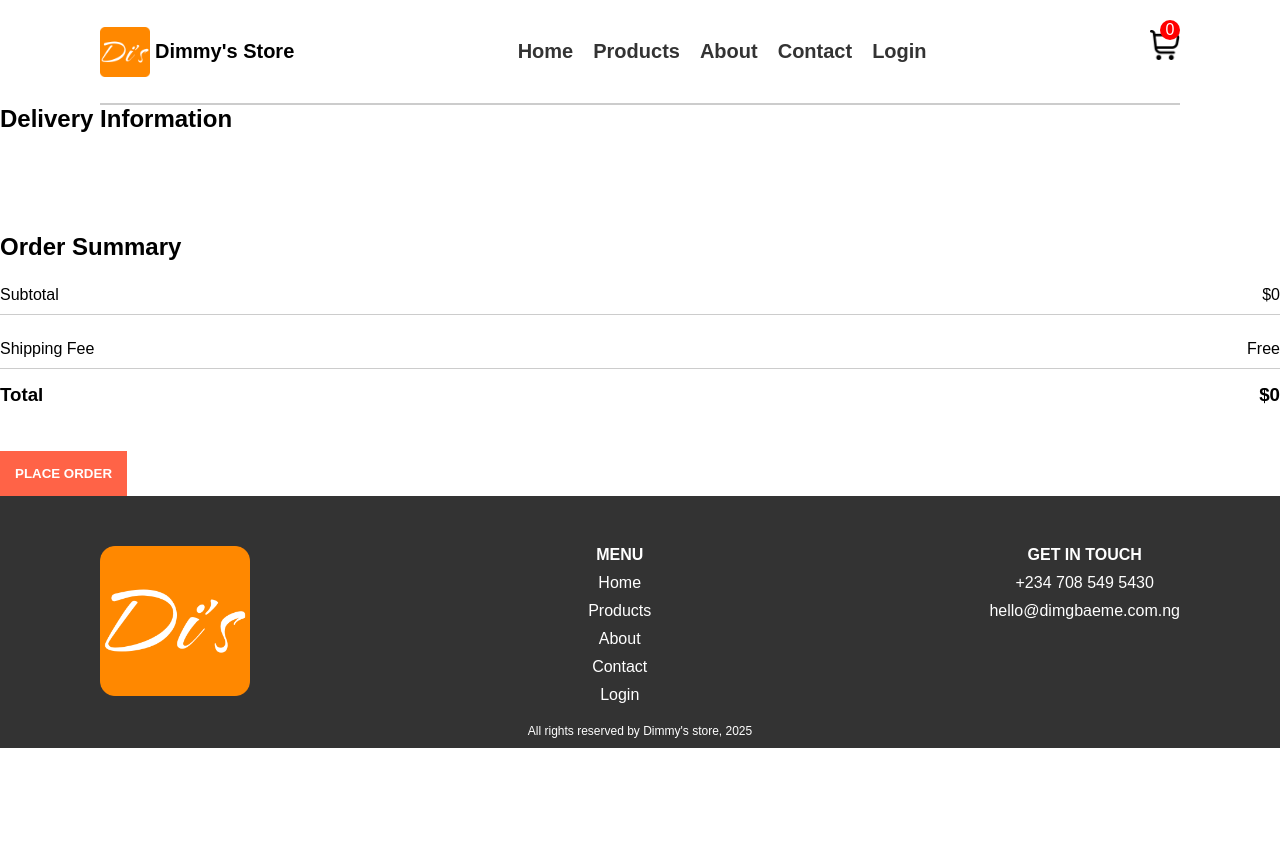
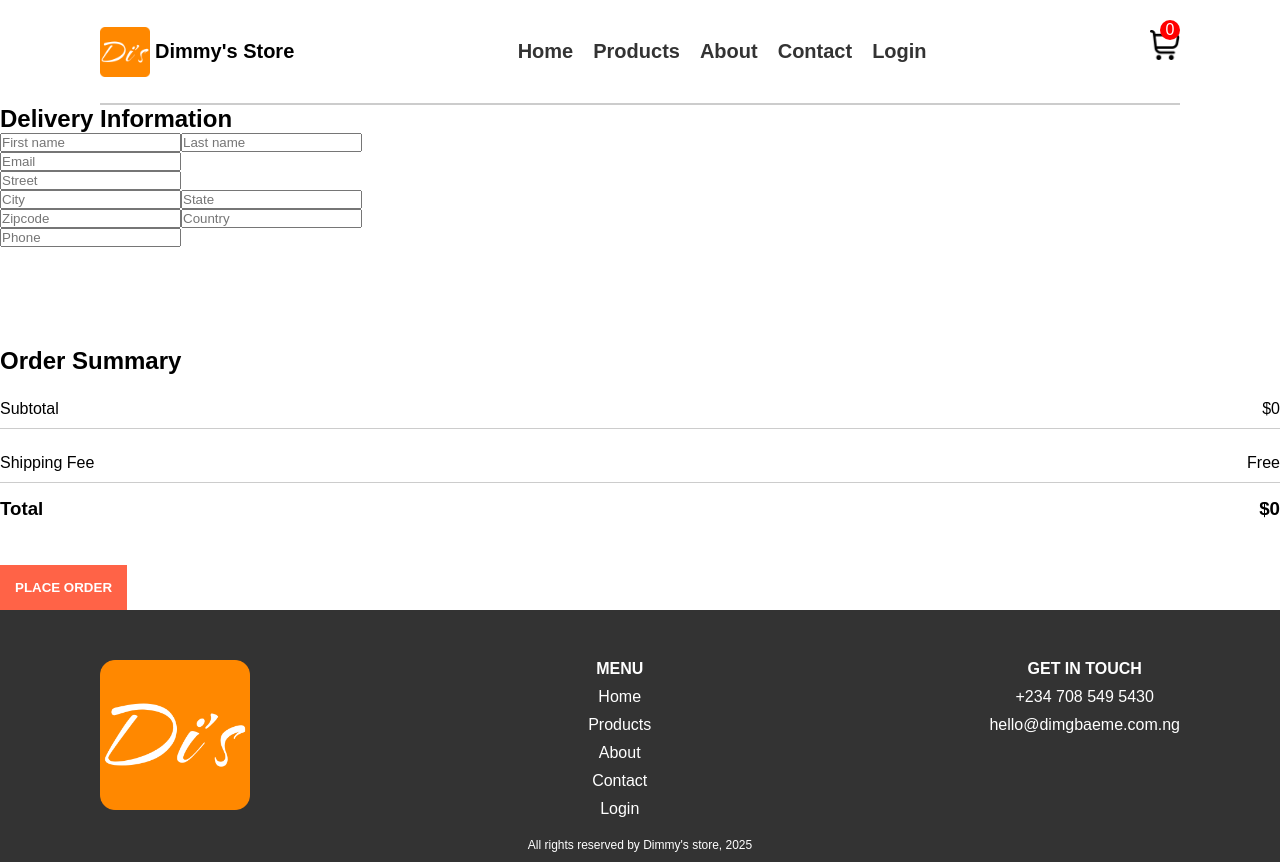
Before and after one commit to Dimgba-Eme/e-commerce-app, a React (Create React App) app in the folder my-store/: page /cart/place-order in a window 1280 px wide. Before the commit the page ends 800 px from the top, so only its background shows below. Built offline with nearby package versions, Linux system fonts and the light colour scheme.

Commit message:
Setting up the application form with important input tags

```diff
--- a/my-store/src/components/PlaceOrder.js
+++ b/my-store/src/components/PlaceOrder.js
@@ -15,16 +15,44 @@ const PlaceOrder = () => {
 
     const handleSubmit = (e) => {
         e.preventDefault();
+        clearForm();
+        alert("Order placed!")
+    }
+
+    const clearForm = () => {
+        setFirstName("");
+        setLastName("");
+        setEmail("");
+        setStreet("");
+        setCity("");
+        setState("");
+        setZipcode("");
+        setCountry("");
+        setPhone("");
     }
 
     const { getTotalCartAmount } = useProducts();
+
     return (
         <section className='order-container'>
             <h1>Delivery Information</h1>
             <div className='order-inner'>
                 <div className='delivery-info'>
-                    <form>
-
+                    <form onSubmit={handleSubmit}>
+                        <input type='text' id='first-name' placeholder='First name' value={firstName} onChange={(e) => setFirstName(e.target.value)} required />
+                        <input type='text' id='last-name' placeholder='Last name' value={lastName} onChange={(e) => setLastName(e.target.value)} required />
+                        <br />
+                        <input type='email' id='email' placeholder='Email' value={email} onChange={(e) => setEmail(e.target.value)} required />
+                        <br />
+                        <input type='text' id='street' placeholder='Street' value={street} onChange={(e) => setStreet(e.target.value)} required />
+                        <br />
+                        <input type='text' id='city' placeholder='City' value={city} onChange={(e) => setCity(e.target.value)} required />
+                        <input type='text' id='state' placeholder='State' value={state} onChange={(e) => setState(e.target.value)} required />
+                        <br />
+                        <input type='number' id='zipcode' placeholder='Zipcode' value={zipcode} onChange={(e) => setZipcode(e.target.value)} required />
+                        <input type='text' id='country' placeholder='Country' value={country} onChange={(e) => setCountry(e.target.value)} required />
+                        <br />
+                        <input type='tel' id='phone' placeholder='Phone' value={phone} onChange={(e) => setPhone(e.target.value)} required />
                     </form>
                 </div>
 
--- a/my-store/src/components/placeOrder.scss
+++ b/my-store/src/components/placeOrder.scss
@@ -3,6 +3,14 @@
     margin: 0;
     box-sizing: border-box;
 }
+
+.order-container {
+    h1 {}
+
+    .order-inner {
+
+        .delivery-info {}
+
 
         .totals-container {
             .totals-inner {
@@ -47,3 +55,5 @@
 
 
         }
+    }
+}
```
Also changed, not shown: my-store/src/components/placeOrder.css (+6 -6 lines), 1 other file (tests, documents, lock files or other folders). Lines whose indentation alone changed are shown as unchanged.
